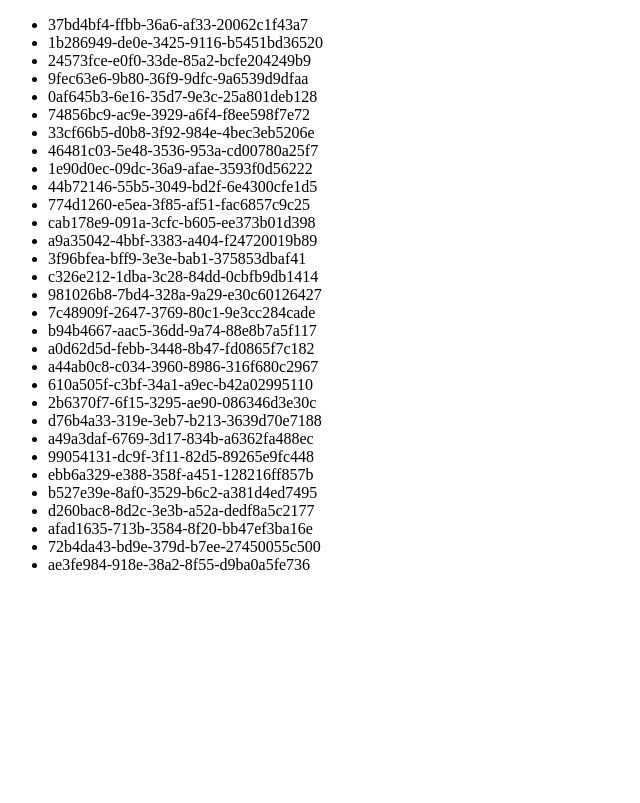
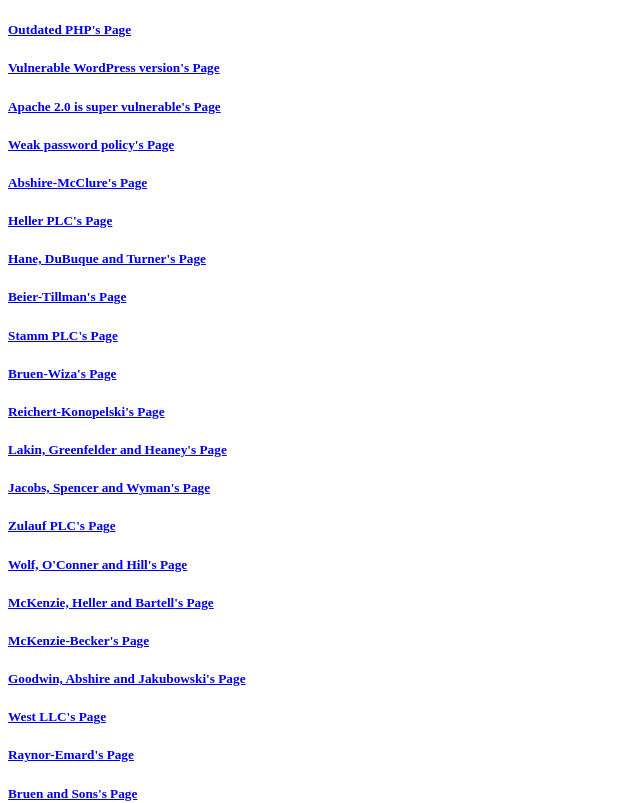
Before and after one commit to jonathonpday/react-test, a React (Vite) app: page / in a window 1280 px wide. Shown: the top 803 px of the page, without its empty margins (0-640 px from the left). Built offline with nearby package versions, Linux system fonts and the light colour scheme.

Commit message:
Functionality and additional pages added for organisation

```diff
--- a/index.html
+++ b/index.html
@@ -2,9 +2,8 @@
 <html lang="en">
   <head>
     <meta charset="UTF-8" />
-    <link rel="icon" type="image/svg+xml" href="/vite.svg" />
     <meta name="viewport" content="width=device-width, initial-scale=1.0" />
-    <title>Vite + React</title>
+    <title>Cybersecurity Issues Page</title>
   </head>
   <body>
     <div id="root"></div>
--- a/package.json
+++ b/package.json
@@ -11,7 +11,8 @@
   "dependencies": {
     "axios": "^1.3.2",
     "react": "^18.2.0",
-    "react-dom": "^18.2.0"
+    "react-dom": "^18.2.0",
+    "react-router-dom": "^6.8.1"
   },
   "devDependencies": {
     "@types/react": "^18.0.27",
--- a/src/App.jsx
+++ b/src/App.jsx
@@ -1,20 +1,18 @@
-import { useEffect, useState } from 'react'
-import axios  from 'axios'
+import { useEffect, useState } from 'react';
+import { Link, Routes, Router, Route, useParams } from "react-router-dom";
+import axios  from 'axios';
+import IssuePage from './IssuePage';
+import HomePage
+ from './HomePage';
 
-function App() {
-  const [data, setData] = useState([])
-  useEffect(() => {
-    axios.get("./test.json")
-    .then(res => setData(res.data.data))
-    .catch(err => console.log(err))
-  }, []);
-
-
-
+const App = () => {
   return (
-    <ul>
-    {data.map(instance => <li>{instance.uuid}</li>)}
-    </ul>
+    <>
+      <Routes>
+        <Route path="/" element={<HomePage />} />
+        <Route path="/issue/:issueId" element={<IssuePage />} />
+      </Routes>
+    </>
   )
 }
 
--- /dev/null
+++ b/src/HomePage.jsx
@@ -0,0 +1,31 @@
+import { useEffect, useState } from 'react'
+import { Link } from "react-router-dom";
+import axios  from 'axios'
+
+const HomePage = () => {
+  const [issues, setIssues] = useState([]);
+
+  useEffect(() => {
+    axios.get("./test.json")
+    .then(res => setIssues(res.data.data))
+    .catch(err => console.log(err))
+  }, []);
+
+  if (!issues.length) return <p>Loading...</p>;
+
+  return (
+    <>
+      {
+        issues.map((issue, index) => {
+          return (
+            <h5 key={index}>
+              <Link to={`issue/${issue.uuid}`}>{issue.name}'s Page</Link>
+            </h5>
+          );
+        })
+      }
+    </>
+  );
+}
+
+export default HomePage;
--- /dev/null
+++ b/src/IssuePage.jsx
@@ -0,0 +1,27 @@
+import { useEffect, useState } from 'react'
+import { Link, useParams } from "react-router-dom";
+import axios  from 'axios'
+
+const IssuePage = ({match}) => {
+  const { issueId } = useParams();
+  const [issue, setIssue] = useState({});
+
+  useEffect(() => {
+    axios.get('/test.json')
+    .then((res) => setIssue(res.data.data.find((issue) => issue.uuid === issueId)))
+    .catch(err => console.log(err))
+  }, [issueId]);
+
+  return (
+    <>
+      {
+        <>
+          <h1>Name: {issue.name}</h1>
+          <Link to="/">Back to homepage</Link>
+        </>
+      }
+    </>
+  );
+};
+
+export default IssuePage;
--- a/src/main.jsx
+++ b/src/main.jsx
@@ -1,9 +1,12 @@
 import React from 'react'
 import ReactDOM from 'react-dom/client'
 import App from './App'
+import { BrowserRouter } from 'react-router-dom'
 
 ReactDOM.createRoot(document.getElementById('root')).render(
   <React.StrictMode>
+    <BrowserRouter>
     <App />
+    </BrowserRouter>
   </React.StrictMode>,
 )
```
Also changed, not shown: 1 other file (tests, documents, lock files or other folders).
